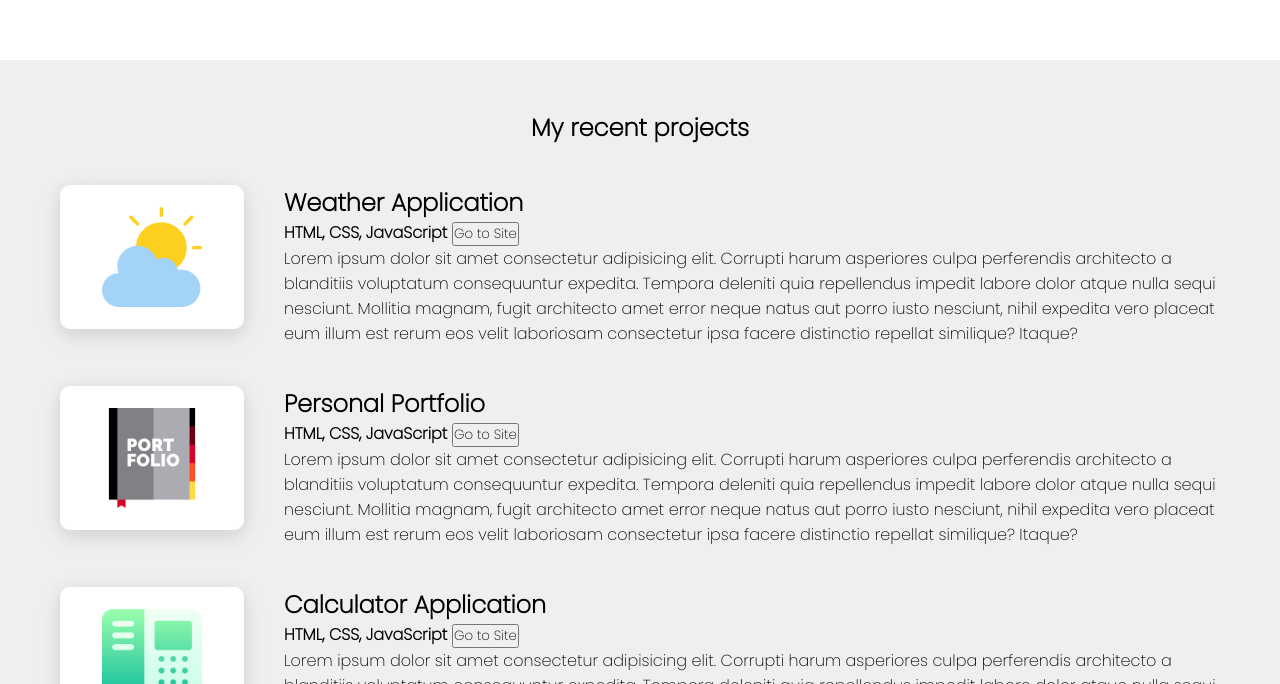
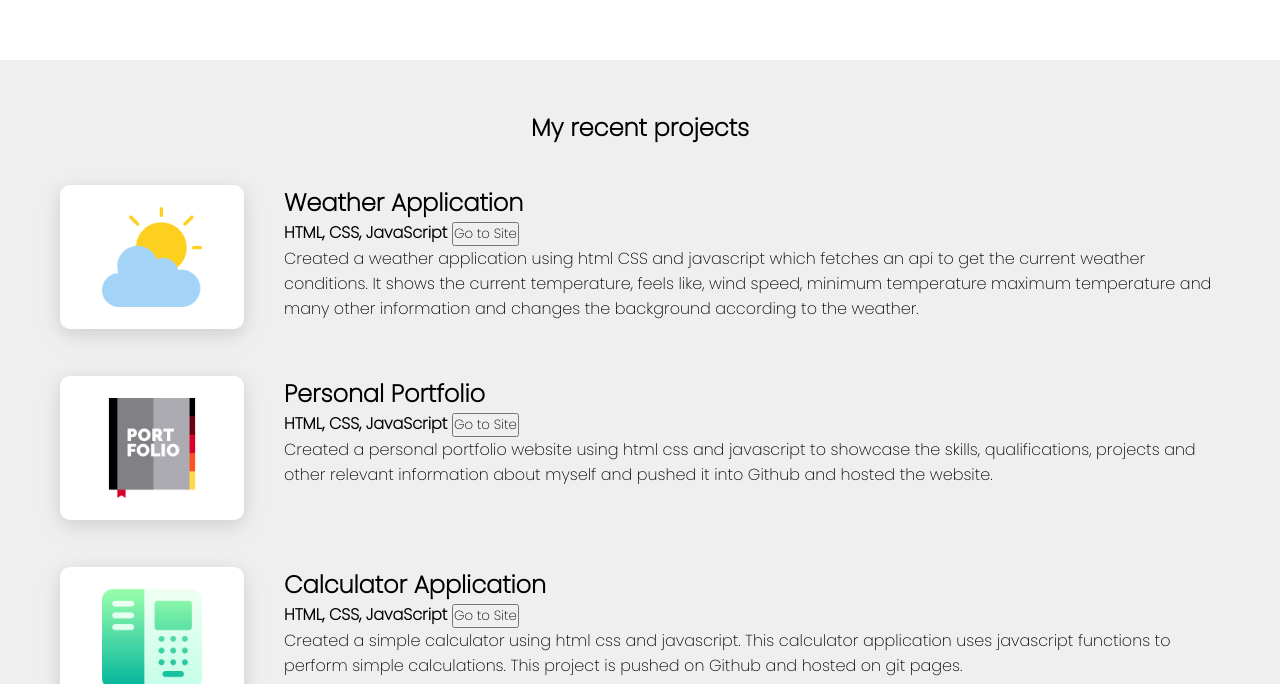
Before and after one commit to vaibhavwebdeveloper/portfolio, a plain HTML site: page index.html in a window 1280 px wide. Shown: the part 2116-2800 px from the top of the page. Drawn offline with nearby package versions, Linux system fonts and the light colour scheme; a web font is replaced by a local one.

Commit message:
Add files via upload

```diff
--- a/index.html
+++ b/index.html
@@ -32,14 +32,10 @@
           <h1>Vaibhav</h1>
           <h3>I am a Web Developer</h3>
           <p>
-            Lorem ipsum, dolor sit amet consectetur adipisicing elit. Animi
-            cupiditate at molestiae exercitationem quas pariatur doloribus
-            corrupti saepe, quibusdam est debitis ipsum sequi sapiente et, ad
-            natus. Perspiciatis, voluptate? Ad! Omnis aspernatur quis atque
-            architecto laudantium, optio temporibus numquam doloremque maiores
-            quae enim dignissimos assumenda hic nobis esse, similique quo
-            provident, officia neque ad tempora quibusdam! Ipsam voluptas quos
-            expedita!
+            I am a Bachelor of Computer Applications graduate currently pursuing
+            Masters of computer applications and a certified web developer with
+            excellent skills in HTML, CSS, JavaScript, PHP, Database Management
+            Systems, UI/UX Designing and Full Stack Web Development.
           </p>
         </div>
         <div class="profile">
@@ -104,14 +100,11 @@
             </h4>
 
             <p>
-              Lorem ipsum dolor sit amet consectetur adipisicing elit. Corrupti
-              harum asperiores culpa perferendis architecto a blanditiis
-              voluptatum consequuntur expedita. Tempora deleniti quia
-              repellendus impedit labore dolor atque nulla sequi nesciunt.
-              Mollitia magnam, fugit architecto amet error neque natus aut porro
-              iusto nesciunt, nihil expedita vero placeat eum illum est rerum
-              eos velit laboriosam consectetur ipsa facere distinctio repellat
-              similique? Itaque?
+              Created a weather application using html CSS and javascript which
+              fetches an api to get the current weather conditions. It shows the
+              current temperature, feels like, wind speed, minimum temperature
+              maximum temperature and many other information and changes the
+              background according to the weather.
             </p>
           </div>
         </div>
@@ -130,14 +123,10 @@
               </button>
             </h4>
             <p>
-              Lorem ipsum dolor sit amet consectetur adipisicing elit. Corrupti
-              harum asperiores culpa perferendis architecto a blanditiis
-              voluptatum consequuntur expedita. Tempora deleniti quia
-              repellendus impedit labore dolor atque nulla sequi nesciunt.
-              Mollitia magnam, fugit architecto amet error neque natus aut porro
-              iusto nesciunt, nihil expedita vero placeat eum illum est rerum
-              eos velit laboriosam consectetur ipsa facere distinctio repellat
-              similique? Itaque?
+              Created a personal portfolio website using html css and javascript
+              to showcase the skills, qualifications, projects and other
+              relevant information about myself and pushed it into Github and
+              hosted the website.
             </p>
           </div>
         </div>
@@ -156,14 +145,10 @@
               </button>
             </h4>
             <p>
-              Lorem ipsum dolor sit amet consectetur adipisicing elit. Corrupti
-              harum asperiores culpa perferendis architecto a blanditiis
-              voluptatum consequuntur expedita. Tempora deleniti quia
-              repellendus impedit labore dolor atque nulla sequi nesciunt.
-              Mollitia magnam, fugit architecto amet error neque natus aut porro
-              iusto nesciunt, nihil expedita vero placeat eum illum est rerum
-              eos velit laboriosam consectetur ipsa facere distinctio repellat
-              similique? Itaque?
+              Created a simple calculator using html css and javascript. This
+              calculator application uses javascript functions to perform simple
+              calculations. This project is pushed on Github and hosted on git
+              pages.
             </p>
           </div>
         </div>
```
